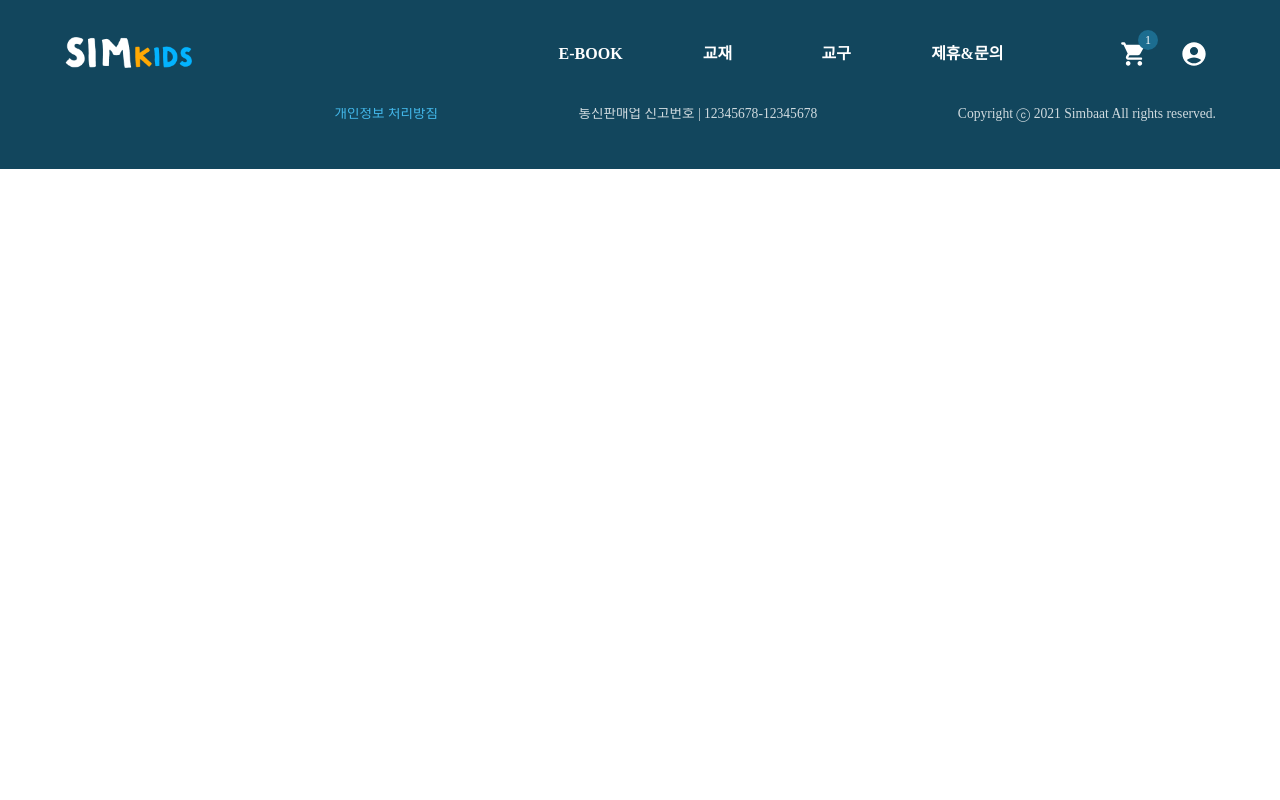
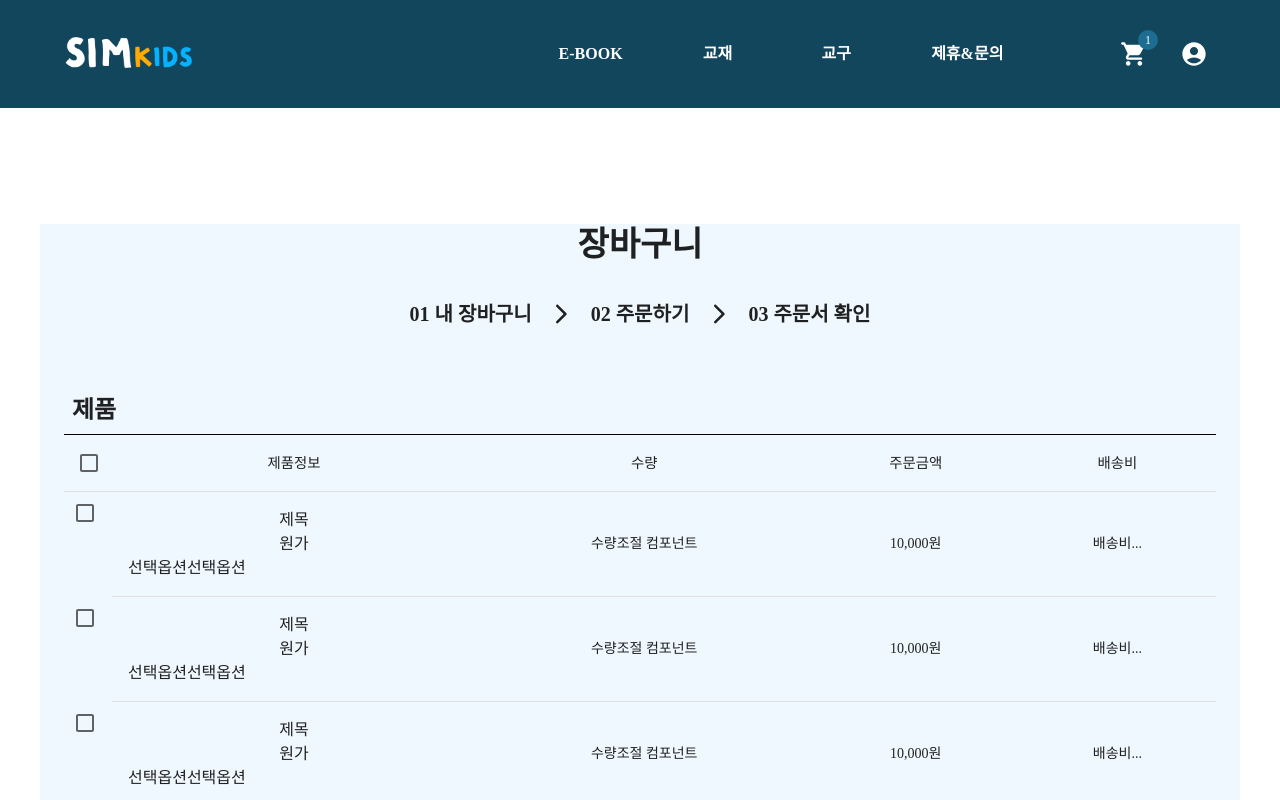
Before and after one commit to kkevi/dotdanji-shop, a Next.js app: page /cart in a window 1280 px wide. Shown: the top 800 px of the page. Built offline with nearby package versions, Linux system fonts and the light colour scheme; a web font is replaced by a local one.

Commit message:
상품 상세페이지 마무리 및 장바구니 화면 UI 구현 중 ...

```diff
--- a/pages/cart/index.tsx
+++ b/pages/cart/index.tsx
@@ -1,10 +1,10 @@
 import MainLayout from "Components/main-layout/MainLayout"
-import CartLayout from "Cart"
+import Cart from "Cart"
 
 export default function Index() {
     return (
         <MainLayout>
-            <CartLayout />
+            <Cart />
         </MainLayout>
     )
 }
--- /dev/null
+++ b/src/Cart/cart-section1/CartList.tsx
@@ -0,0 +1,34 @@
+import React from "react"
+
+import {TableRow, TableCell, Checkbox, Typography, Stack} from "@mui/material"
+
+type CartListProps = {
+    idx: number
+    length: number
+}
+
+export default function CartList(props: CartListProps) {
+    const {idx, length} = props
+
+    return (
+        <>
+            <TableRow key={"tableRow" + idx} sx={{"&:last-child td, &:last-child th": {border: 0}}}>
+                <Checkbox />
+                <TableCell align="center">
+                    {/* <Typography>사진</Typography> */}
+                    <Stack direction="column">
+                        <Typography>제목</Typography>
+                        <Typography>원가</Typography>
+                        <Stack direction="row">
+                            <Typography>선택옵션</Typography>
+                            <Typography>선택옵션</Typography>
+                        </Stack>
+                    </Stack>
+                </TableCell>
+                <TableCell align="center">수량조절 컴포넌트</TableCell>
+                <TableCell align="center">10,000원</TableCell>
+                <TableCell align="center">배송비...</TableCell>
+            </TableRow>
+        </>
+    )
+}
--- /dev/null
+++ b/src/Cart/cart-section1/CartSection1.tsx
@@ -0,0 +1,50 @@
+import React from "react"
+
+import {Table, TableHead, TableRow, TableBody, TableCell, Checkbox, Typography, Divider} from "@mui/material"
+
+import CartList from "./CartList"
+
+export default function CartSection1() {
+    const tableTitle = ["제품정보", "수량", "주문금액", "배송비"]
+
+    const test = [0, 1, 2]
+
+    return (
+        <>
+            <Typography variant="h5" mb={1} ml={1} fontWeight={700} alignSelf="flex-start">
+                제품
+            </Typography>
+            <Divider sx={{backgroundColor: "black", height: 1}} flexItem />
+
+            <Table>
+                <TableHead>
+                    <TableRow>
+                        <TableCell padding="checkbox">
+                            <Checkbox
+                                color="primary"
+                                // indeterminate={numSelected > 0 && numSelected < rowCount}
+                                // checked={rowCount > 0 && numSelected === rowCount}
+                                // onChange={onSelectAllClick}
+                            />
+                        </TableCell>
+                        {tableTitle.map((title, idx) => (
+                            <TableCell key={"tableTitle" + idx} sx={{fontSize: ".9rem", padding: 2}} align="center">
+                                {title}
+                            </TableCell>
+                        ))}
+                    </TableRow>
+                </TableHead>
+                <TableBody>
+                    {test.map((itm, idx) => {
+                        return <CartList idx={idx} length={test.length} />
+                    })}
+                    {/* {list !== undefined &&
+                                list.length > 0 &&
+                                list.map((data, idx) => (
+                                    <TableListItem key={data.id} data={data} idx={idx} onClickDelete={onClickDelete} />
+                                ))} */}
+                </TableBody>
+            </Table>
+        </>
+    )
+}
--- a/src/Cart/index.tsx
+++ b/src/Cart/index.tsx
@@ -1,7 +1,41 @@
-export default function CartLayout() {
+import React from "react"
+
+import {Stack, Container, Typography} from "@mui/material"
+
+import CartSection1 from "./cart-section1/CartSection1"
+
+import ArrowForwardIosRoundedIcon from "@mui/icons-material/ArrowForwardIosRounded"
+
+export default function Cart() {
     return (
-        <div>
-            <div></div>
-        </div>
+        <Container maxWidth="lg" sx={{backgroundColor: "aliceblue"}}>
+            <Stack sx={{mt: 28, mb: 4}} alignItems="center">
+                <Typography mb={4} variant="h4" fontWeight={700}>
+                    장바구니
+                </Typography>
+                <Stack
+                    width="40%"
+                    direction="row"
+                    justifyContent="space-between"
+                    alignSelf="center"
+                    alignItems="center"
+                    mb={8}
+                >
+                    <Typography variant="h6" fontWeight={700}>
+                        01 내 장바구니
+                    </Typography>
+                    <ArrowForwardIosRoundedIcon />
+                    <Typography variant="h6" fontWeight={700}>
+                        02 주문하기
+                    </Typography>
+                    <ArrowForwardIosRoundedIcon />
+                    <Typography variant="h6" fontWeight={700}>
+                        03 주문서 확인
+                    </Typography>
+                </Stack>
+
+                <CartSection1 />
+            </Stack>
+        </Container>
     )
 }
--- a/src/Goods/goods-detail-page/GoodsOptions.tsx
+++ b/src/Goods/goods-detail-page/GoodsOptions.tsx
@@ -12,7 +12,6 @@ type Props = {
     option: any
     count: number
     price: number
-    // setPrice: (val: number) => void
     selectValueList: any
     setSelectValueList: (val: any) => void
     onDeleteOption: (val: string) => void
```
Also changed, not shown: src/Goods/goods-detail-page/GoodsDetailPage.tsx (+23 -7 lines).
